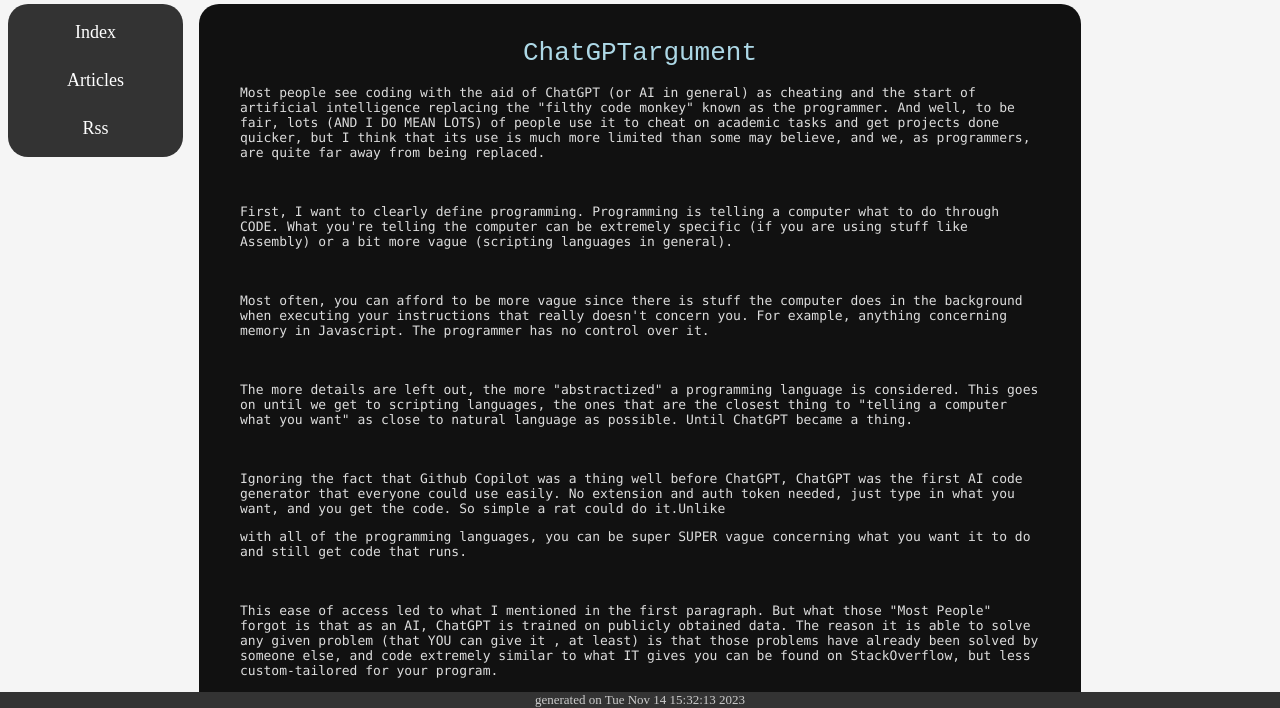
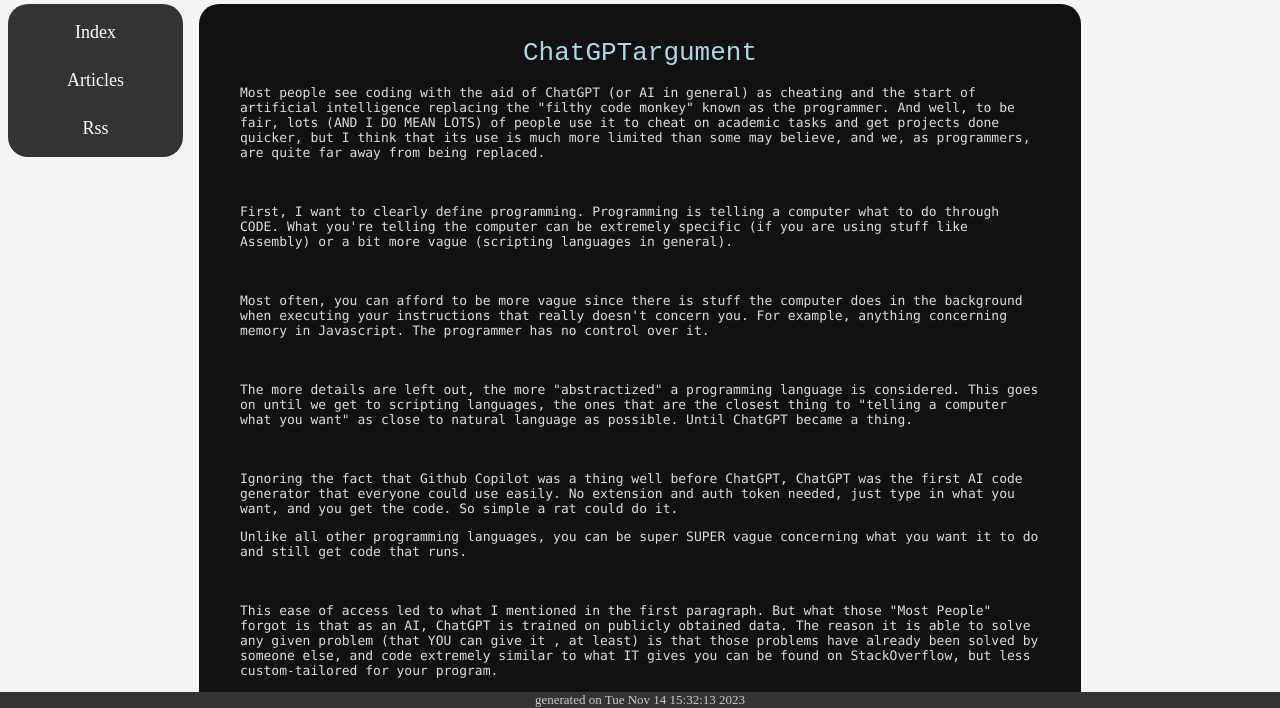
Before and after one commit to lukapopovici/useless-rant, a plain HTML site: page articles/1699968733000000/ChatGPTargument.html in a window 1280 px wide. Shown: the part 92-800 px from the top of the page. Drawn offline with Linux system fonts and the light colour scheme.

Commit message:
fixed tyipo

```diff
--- a/articles/1699968733000000/ChatGPTargument.html
+++ b/articles/1699968733000000/ChatGPTargument.html
@@ -48,8 +48,8 @@
             want" as close to natural language as possible. Until ChatGPT became a thing.</p><br>
         <p>Ignoring the fact that Github Copilot was a thing well before ChatGPT, ChatGPT was the first AI code
             generator that everyone could use easily. No extension and auth token needed, just type in what you want,
-            and you get the code. So simple a rat could do it.Unlike </p>
-        <p>with all of the programming languages, you can be super SUPER vague concerning what you want it to do and
+            and you get the code. So simple a rat could do it.</p>
+        <p>Unlike all other programming languages, you can be super SUPER vague concerning what you want it to do and
             still get code that runs.</p><br>
         <p>This ease of access led to what I mentioned in the first paragraph. But what those "Most People" forgot is
             that as an AI, ChatGPT is trained on publicly obtained data. The reason it is able to solve any given
```
